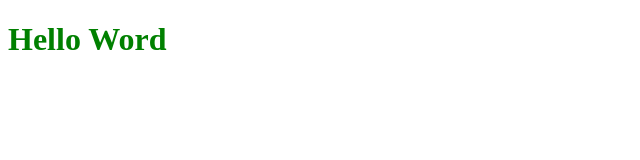
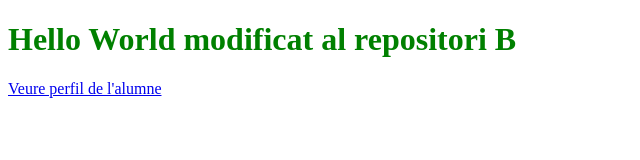
Before and after one commit to jomife/repo-a, a plain HTML site: page index.html in a window 1280 px wide. Shown: the whole page, without its empty margins (0-640 px from the left). Drawn offline with Linux system fonts and the light colour scheme.

Commit message:
Canvis de la branca ampliacio: nou títol, alumne.html i enllaç

```diff
--- a/index.html
+++ b/index.html
@@ -6,6 +6,7 @@
     <link rel="stylesheet" href="styles.css">
 </head>
 <body>
-    <h1>Hello Word</h1>
+    <h1>Hello World modificat al repositori B</h1>
+    <a href="alumne.html">Veure perfil de l'alumne</a>
 </body>
 </html>
```
Also changed, not shown: alumne.html (added, +11 -0 lines).
